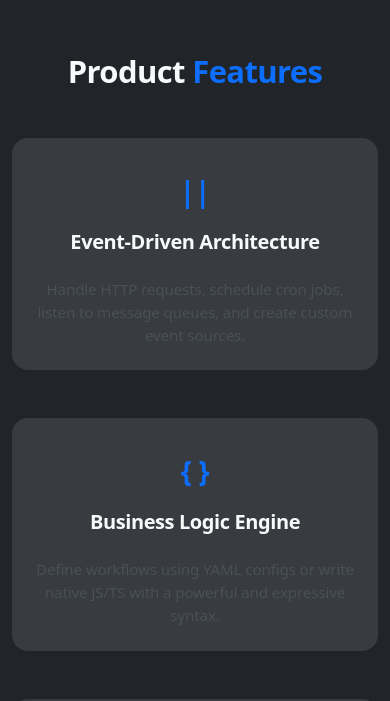
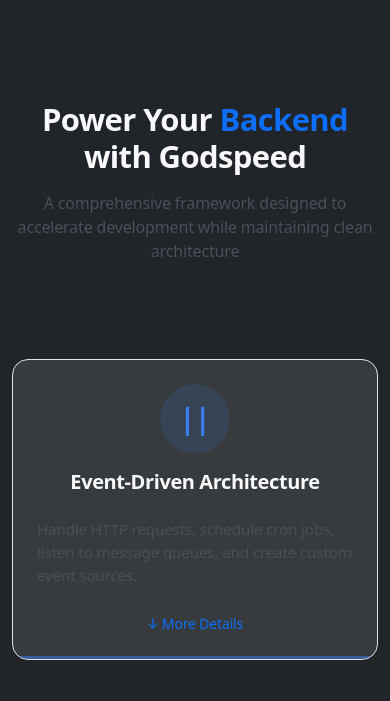
Before and after one commit to kranosOP/Godspeed-, a React (Create React App) app in the folder godspeed-landing/: page / in a window 390 px wide. Shown: the part 6517-7218 px from the top of the page. Built offline with nearby package versions, Linux system fonts and the light colour scheme.

Commit message:
Update Product.js

```diff
--- a/godspeed-landing/src/components/Product.js
+++ b/godspeed-landing/src/components/Product.js
@@ -1,66 +1,260 @@
-import React from 'react';
+import React, { useState } from 'react';
+import { motion } from 'framer-motion'; // Optional - for animations
 
 const features = [
   {
     title: 'Event-Driven Architecture',
     desc: 'Handle HTTP requests, schedule cron jobs, listen to message queues, and create custom event sources.',
-    icon: '||'
+    icon: '||',
+    color: '#3b82f6', // Blue
+    details: 'Build reactive systems that respond to business events in real-time with configurable event handlers and custom triggers.'
   },
   {
     title: 'Business Logic Engine',
     desc: 'Define workflows using YAML configs or write native JS/TS with a powerful and expressive syntax.',
-    icon: '{ }'
+    icon: '{ }',
+    color: '#f59e0b', // Amber
+    details: 'Create complex business workflows with conditional branching, parallel execution, error handling, and compensation logic.'
   },
   {
     title: 'Datasource Connectors',
     desc: 'Connect to databases, caches, APIs, and cloud services with configurable datasource plugins.',
-    icon: <svg xmlns="http://www.w3.org/2000/svg" width="24" height="24" fill="#3b82f6" viewBox="0 0 24 24"><path d="M19.3 8.12a.956.956 0 0 1-1-1.62l1-1a.956.956 0 0 1 1 1.62l-1 1Zm-2.6 9.76a.956.956 0 0 1-1-1.62l6-5a.956.956 0 0 1 1 1.62l-6 5Zm-11-5a.956.956 0 0 1-1-1.62l6-5a.956.956 0 0 1 1 1.62l-6 5Zm9-7.76a.956.956 0 0 1-1-1.62l1-1a.956.956 0 0 1 1 1.62l-1 1Z"/><path d="M12 8a4 4 0 1 0 0-8 4 4 0 0 0 0 8Zm0-6a2 2 0 1 1 0 4 2 2 0 0 1 0-4Zm0 22a4 4 0 1 0 0-8 4 4 0 0 0 0 8Zm0-6a2 2 0 1 1 0 4 2 2 0 0 1 0-4ZM4 16a4 4 0 1 0 0-8 4 4 0 0 0 0 8Zm0-6a2 2 0 1 1 0 4 2 2 0 0 1 0-4Zm16 6a4 4 0 1 0 0-8 4 4 0 0 0 0 8Zm0-6a2 2 0 1 1 0 4 2 2 0 0 1 0-4Z"/></svg>
+    icon: <svg xmlns="http://www.w3.org/2000/svg" width="24" height="24" fill="#3b82f6" viewBox="0 0 24 24"><path d="M19.3 8.12a.956.956 0 0 1-1-1.62l1-1a.956.956 0 0 1 1 1.62l-1 1Zm-2.6 9.76a.956.956 0 0 1-1-1.62l6-5a.956.956 0 0 1 1 1.62l-6 5Zm-11-5a.956.956 0 0 1-1-1.62l6-5a.956.956 0 0 1 1 1.62l-6 5Zm9-7.76a.956.956 0 0 1-1-1.62l1-1a.956.956 0 0 1 1 1.62l-1 1Z"/><path d="M12 8a4 4 0 1 0 0-8 4 4 0 0 0 0 8Zm0-6a2 2 0 1 1 0 4 2 2 0 0 1 0-4Zm0 22a4 4 0 1 0 0-8 4 4 0 0 0 0 8Zm0-6a2 2 0 1 1 0 4 2 2 0 0 1 0-4ZM4 16a4 4 0 1 0 0-8 4 4 0 0 0 0 8Zm0-6a2 2 0 1 1 0 4 2 2 0 0 1 0-4Zm16 6a4 4 0 1 0 0-8 4 4 0 0 0 0 8Zm0-6a2 2 0 1 1 0 4 2 2 0 0 1 0-4Z"/></svg>,
+    color: '#3b82f6', // Blue
+    details: 'Simplified data access with automatic connection pooling, query building, and transaction management across multiple backends.'
   },
   {
     title: 'Plugin Ecosystem',
     desc: 'Extend functionality with official plugins or create custom ones for specific business needs.',
-    icon: <svg xmlns="http://www.w3.org/2000/svg" width="24" height="24" fill="#86efac" viewBox="0 0 24 24"><path d="M13 11a1 1 0 0 0-1 1v.5a.5.5 0 0 1-.5.5.5.5 0 0 1-.5-.5V12a1 1 0 0 0-2 0v.5a2.5 2.5 0 0 0 2.5 2.5 2.5 2.5 0 0 0 2.5-2.5V12a1 1 0 0 0-1-1zm2-1a1 1 0 0 0-1 1v4a1 1 0 0 0 2 0v-4a1 1 0 0 0-1-1zm5 1a1 1 0 0 0-1 1v.5a.5.5 0 0 1-.5.5.5.5 0 0 1-.5-.5V12a1 1 0 0 0-2 0v.5a2.5 2.5 0 0 0 2.5 2.5 2.5 2.5 0 0 0 2.5-2.5V12a1 1 0 0 0-1-1zm2 5.25a.75.75 0 0 1-.75.75h-3.5a.75.75 0 0 1 0-1.5h3.5a.75.75 0 0 1 .75.75zM8 18a3 3 0 0 1-3 3H3a1 1 0 0 1-1-1v-2a3 3 0 0 1 3-3h2a1 1 0 0 1 1 1v2zm-3 1a1 1 0 1 0 0-2 1 1 0 0 0 0 2zM22 3a1 1 0 0 1-1 1h-2a3 3 0 0 1-3 3v2a1 1 0 0 1-1 1h-2a3 3 0 0 1-3-3V5a1 1 0 0 1 1-1h2a3 3 0 0 1 3-3h2a1 1 0 0 1 1 1v1zm-6 0h1a1 1 0 1 0-1-1v1z"/></svg>
+    icon: <svg xmlns="http://www.w3.org/2000/svg" width="24" height="24" fill="#86efac" viewBox="0 0 24 24"><path d="M13 11a1 1 0 0 0-1 1v.5a.5.5 0 0 1-.5.5.5.5 0 0 1-.5-.5V12a1 1 0 0 0-2 0v.5a2.5 2.5 0 0 0 2.5 2.5 2.5 2.5 0 0 0 2.5-2.5V12a1 1 0 0 0-1-1zm2-1a1 1 0 0 0-1 1v4a1 1 0 0 0 2 0v-4a1 1 0 0 0-1-1zm5 1a1 1 0 0 0-1 1v.5a.5.5 0 0 1-.5.5.5.5 0 0 1-.5-.5V12a1 1 0 0 0-2 0v.5a2.5 2.5 0 0 0 2.5 2.5 2.5 2.5 0 0 0 2.5-2.5V12a1 1 0 0 0-1-1zm2 5.25a.75.75 0 0 1-.75.75h-3.5a.75.75 0 0 1 0-1.5h3.5a.75.75 0 0 1 .75.75zM8 18a3 3 0 0 1-3 3H3a1 1 0 0 1-1-1v-2a3 3 0 0 1 3-3h2a1 1 0 0 1 1 1v2zm-3 1a1 1 0 1 0 0-2 1 1 0 0 0 0 2zM22 3a1 1 0 0 1-1 1h-2a3 3 0 0 1-3 3v2a1 1 0 0 1-1 1h-2a3 3 0 0 1-3-3V5a1 1 0 0 1 1-1h2a3 3 0 0 1 3-3h2a1 1 0 0 1 1 1v1zm-6 0h1a1 1 0 1 0-1-1v1z"/></svg>,
+    color: '#86efac', // Green
+    details: 'Choose from auth, caching, rate-limiting, metrics, logging, and validation plugins, or build your own with a standardized interface.'
   },
   {
     title: 'API Documentation',
     desc: 'Auto-generate OpenAPI/Swagger docs from your service definitions for better developer experience.',
-    icon: <svg xmlns="http://www.w3.org/2000/svg" width="24" height="24" viewBox="0 0 24 24"><path fill="#3b82f6" d="M10 8v8h4V8h-4m0-2h4a2 2 0 0 1 2 2v8a2 2 0 0 1-2 2h-4a2 2 0 0 1-2-2V8a2 2 0 0 1 2-2m-2 14v2h8v-2h-8m14-4V4a2 2 0 0 0-2-2H4a2 2 0 0 0-2 2v14a2 2 0 0 0 2 2h2v-2H4V4h16v12h-2m0 2v2h2a2 2 0 0 0 2-2h-4Z"/></svg>
+    icon: <svg xmlns="http://www.w3.org/2000/svg" width="24" height="24" viewBox="0 0 24 24"><path fill="#3b82f6" d="M10 8v8h4V8h-4m0-2h4a2 2 0 0 1 2 2v8a2 2 0 0 1-2 2h-4a2 2 0 0 1-2-2V8a2 2 0 0 1 2-2m-2 14v2h8v-2h-8m14-4V4a2 2 0 0 0-2-2H4a2 2 0 0 0-2 2v14a2 2 0 0 0 2 2h2v-2H4V4h16v12h-2m0 2v2h2a2 2 0 0 0 2-2h-4Z"/></svg>,
+    color: '#3b82f6', // Blue
+    details: 'Interactive API documentation with request/response examples, schema validation, and testing capabilities built right in.'
   },
   {
     title: 'Clean Architecture',
     desc: 'Separate concerns with distinct layers for configs, mapping, business logic, and infrastructure.',
-    icon: <svg xmlns="http://www.w3.org/2000/svg" width="24" height="24" fill="#c084fc" viewBox="0 0 24 24"><path d="M19.14 12.94c.04-.3.06-.61.06-.94 0-.32-.02-.64-.07-.94l2.03-1.58c.18-.14.23-.41.12-.61l-1.92-3.32c-.12-.22-.37-.29-.59-.22l-2.39.96c-.5-.38-1.03-.7-1.62-.94l-.36-2.54c-.04-.24-.24-.41-.48-.41h-3.84c-.24 0-.43.17-.47.41l-.36 2.54c-.59.24-1.13.57-1.62.94l-2.39-.96c-.22-.08-.47 0-.59.22L2.74 8.87c-.12.21-.08.47.12.61l2.03 1.58c-.05.3-.09.63-.09.94s.02.64.07.94l-2.03 1.58c-.18.14-.23.41-.12.61l1.92 3.32c.12.22.37.29.59.22l2.39-.96c.5.38 1.03.7 1.62.94l.36 2.54c.05.24.24.41.48.41h3.84c.24 0 .44-.17.47-.41l.36-2.54c.59-.24 1.13-.56 1.62-.94l2.39.96c.22.08.47 0 .59-.22l1.92-3.32c.12-.22.07-.47-.12-.61l-2.01-1.58zM12 15.6c-1.98 0-3.6-1.62-3.6-3.6s1.62-3.6 3.6-3.6 3.6 1.62 3.6 3.6-1.62 3.6-3.6 3.6z"/></svg>
+    icon: <svg xmlns="http://www.w3.org/2000/svg" width="24" height="24" fill="#c084fc" viewBox="0 0 24 24"><path d="M19.14 12.94c.04-.3.06-.61.06-.94 0-.32-.02-.64-.07-.94l2.03-1.58c.18-.14.23-.41.12-.61l-1.92-3.32c-.12-.22-.37-.29-.59-.22l-2.39.96c-.5-.38-1.03-.7-1.62-.94l-.36-2.54c-.04-.24-.24-.41-.48-.41h-3.84c-.24 0-.43.17-.47.41l-.36 2.54c-.59.24-1.13.57-1.62.94l-2.39-.96c-.22-.08-.47 0-.59.22L2.74 8.87c-.12.21-.08.47.12.61l2.03 1.58c-.05.3-.09.63-.09.94s.02.64.07.94l-2.03 1.58c-.18.14-.23.41-.12.61l1.92 3.32c.12.22.37.29.59.22l2.39-.96c.5.38 1.03.7 1.62.94l.36 2.54c.05.24.24.41.48.41h3.84c.24 0 .44-.17.47-.41l.36-2.54c.59-.24 1.13-.56 1.62-.94l2.39.96c.22.08.47 0 .59-.22l1.92-3.32c.12-.22.07-.47-.12-.61l-2.01-1.58zM12 15.6c-1.98 0-3.6-1.62-3.6-3.6s1.62-3.6 3.6-3.6 3.6 1.62 3.6 3.6-1.62 3.6-3.6 3.6z"/></svg>,
+    color: '#c084fc', // Purple
+    details: 'Maintain scalable codebases with separation of concerns that makes testing, debugging, and extending your applications easier.'
   },
+  {
+    title: 'Developer Experience',
+    desc: 'Hot-reloading, type safety, and intuitive tooling reduce development time and improve code quality.',
+    icon: <svg xmlns="http://www.w3.org/2000/svg" width="24" height="24" viewBox="0 0 24 24" fill="#ef4444"><path d="M20.59 12l-3.3-3.3a1 1 0 1 1 1.42-1.4l4 4a1 1 0 0 1 0 1.4l-4 4a1 1 0 0 1-1.42-1.4l3.3-3.3zM3.4 12l3.3 3.3a1 1 0 0 1-1.42 1.4l-4-4a1 1 0 0 1 0-1.4l4-4a1 1 0 0 1 1.42 1.4L3.4 12z"/></svg>,
+    color: '#ef4444', // Red
+    details: 'Boost productivity with CLI tools, scaffolding generators, comprehensive debugging, and built-in performance monitoring.'
+  },
+  {
+    title: 'Runtime Flexibility',
+    desc: 'Built for both Node.js and Bun runtime environments with optimized performance.',
+    icon: <svg xmlns="http://www.w3.org/2000/svg" width="24" height="24" viewBox="0 0 24 24" fill="#8b5cf6"><path d="M13 9h5.5L13 3.5V9M6 2h8l6 6v12a2 2 0 0 1-2 2H6a2 2 0 0 1-2-2V4c0-1.11.89-2 2-2m9 16v-2H6v2h9m3-4v-2H6v2h12z"/></svg>,
+    color: '#8b5cf6', // Violet
+    details: 'Leverage the speed of Bun or the maturity of Node.js with the same codebase, enabling smooth transitions as needs evolve.'
+  }
 ];
 
-const ProductFeatures = () => (
-  <div className="bg-dark text-light py-5">
-    <div className="container">
-      <h2 className="text-center mb-5 fw-bold display-5">
-        Product <span className="text-primary">Features</span>
+const ProductFeatures = () => {
+  const [activeCard, setActiveCard] = useState(null);
+
+  // Card hover effects
+  const cardVariants = {
+    hover: {
+      y: -8,
+      transition: { type: "spring", stiffness: 300 }
+    }
+  };
+
+  return (
+    <section className="bg-dark text-light py-5" id="features">
+      <div className="container py-5">
+        <div className="row justify-content-center mb-5">
+          <div className="col-lg-8 text-center">
+            <h2 className="text-center mb-3 fw-bold display-5" data-aos="fade-up">
+              Power Your <span className="text-primary">Backend</span> with Godspeed
             </h2>
+            <p className="text-light-emphasis mb-5" data-aos="fade-up" data-aos-delay="100">
+              A comprehensive framework designed to accelerate development while maintaining clean architecture
+            </p>
+          </div>
+        </div>
 
-      <div className="row g-4">
+        <div className="row g-4 justify-content-center">
           {features.map((feature, index) => (
-          <div className="col-md-4 mb-4" key={index}>
-            <div className="bg-light bg-opacity-10 rounded-4 h-100" style={{ backgroundColor: '#dee2e6' }}>
-              <div className="text-center pt-4 pb-2">
-                <div className="d-inline-flex align-items-center justify-content-center mb-2" style={{width: '60px', height: '60px'}}>
+            <div
+              className="col-md-6 col-lg-4 mb-4"
+              key={index}
+              data-aos="fade-up"
+              data-aos-delay={index * 50}
+            >
+              <motion.div
+                className="bg-light bg-opacity-10 rounded-4 h-100 border border-1 position-relative"
+                style={{
+                  borderColor: 'rgba(255,255,255,0.05)',
+                  overflow: 'hidden',
+                  cursor: 'pointer'
+                }}
+                whileHover="hover"
+                variants={cardVariants}
+                onMouseEnter={() => setActiveCard(index)}
+                onMouseLeave={() => setActiveCard(null)}
+              >
+                {/* Feature header */}
+                <div className="text-center pt-4 pb-3 px-3">
+                  <div
+                    className="d-inline-flex align-items-center justify-content-center mb-3 rounded-circle"
+                    style={{
+                      width: '70px',
+                      height: '70px',
+                      backgroundColor: `${feature.color}20`,
+                      transition: 'all 0.3s ease'
+                    }}
+                  >
                     {typeof feature.icon === 'string' ? (
-                    <span className="text-primary fw-bold fs-1">{feature.icon}</span>
+                      <span className="fw-bold fs-1" style={{ color: feature.color }}>{feature.icon}</span>
                     ) : (
                       feature.icon
                     )}
                   </div>
-                <h3 className="h5 text-center mb-3 fw-semibold text-light">{feature.title}</h3>
+                  <h3 className="h5 text-center fw-semibold text-light mb-2">{feature.title}</h3>
                 </div>
-              <p className="text-center px-4 pb-4 mb-0 text-light-emphasis" style={{ fontSize: '0.95rem' }}>{feature.desc}</p>
+
+                {/* Feature content */}
+                <div className="px-4 pb-4">
+                  <p className="text-light-emphasis mb-3" style={{ fontSize: '0.95rem' }}>
+                    {feature.desc}
+                  </p>
+
+                  {/* Expandable details */}
+                  <div
+                    className="details-container"
+                    style={{
+                      height: activeCard === index ? 'auto' : '0',
+                      opacity: activeCard === index ? 1 : 0,
+                      overflow: 'hidden',
+                      transition: 'opacity 0.3s ease'
+                    }}
+                  >
+                    <div className="border-top border-light border-opacity-10 pt-3 mt-2">
+                      <p className="text-light-emphasis small mb-0">
+                        {feature.details}
+                      </p>
                     </div>
+                  </div>
+
+                  {/* Learn more indicator */}
+                  <div className="text-center mt-2">
+                    <small className="text-primary">
+                      {activeCard === index ? '↑ Less Details' : '↓ More Details'}
+                    </small>
+                  </div>
+                </div>
+
+                {/* Accent border at the bottom */}
+                <div
+                  className="position-absolute bottom-0 start-0 w-100"
+                  style={{
+                    height: '3px',
+                    backgroundColor: feature.color,
+                    opacity: activeCard === index ? 1 : 0.5,
+                    transition: 'opacity 0.3s ease'
+                  }}
+                />
+              </motion.div>
             </div>
           ))}
         </div>
+
+        {/* Code example section */}
+        <div className="row justify-content-center mt-5" data-aos="fade-up">
+          <div className="col-lg-10">
+            <div className="bg-light bg-opacity-5 rounded-4 p-4 border border-1" style={{ borderColor: 'rgba(255,255,255,0.05)' }}>
+              <div className="mb-3">
+                <span className="badge bg-primary mb-2">Example Configuration</span>
+                <h4 className="text-light mb-3">Simple API with Database Connection</h4>
+              </div>
+              <div className="bg-dark p-3 rounded" style={{ border: '1px solid rgba(99, 102, 106, 0.3)' }}>
+                <pre className="text-light-emphasis mb-0" style={{ fontSize: '0.8rem', overflow: 'auto' }}>
+                  <code>
+{`# Godspeed service configuration
+service:
+  name: user-service
+  version: 1.0.0
+
+datasources:
+  - name: userDB
+    type: postgres
+    config:
+      connection_string: "{{secrets.DB_URL}}"
+
+http:
+  port: 8080
+  routes:
+    - path: /users
+      method: GET
+      workflow: listUsers
+    - path: /users
+      method: POST
+      workflow: createUser
+
+workflows:
+  createUser:
+    tasks:
+      - id: validateInput
+        type: function
+        handler: modules/users/validate.js
+      - id: saveToDb
+        type: datasource
+        source: userDB
+        operation: insert
+        input:
+          table: users
+          data: "{{$workflow.input}}"
+      - id: publishEvent
+        type: event
+        event: user.created
+        payload: "{{$task.saveToDb.result}}"
+`}
+                  </code>
+                </pre>
+              </div>
+              <div className="text-end mt-2">
+                <a href="https://godspeed.systems/docs/" className="btn btn-sm btn-outline-primary" target="_blank" rel="noopener noreferrer">
+                  View Documentation →
+                </a>
               </div>
             </div>
+          </div>
+        </div>
+
+        {/* Call to action */}
+        <div className="row justify-content-center text-center mt-5" data-aos="fade-up">
+          <div className="col-lg-8">
+            <div className="p-4 rounded-4 bg-primary bg-opacity-10 border border-primary border-opacity-25">
+              <h4 className="text-primary mb-3">Ready to accelerate your development?</h4>
+              <p className="text-light-emphasis mb-4">
+                Start building with Godspeed today and experience the difference in developer productivity.
+              </p>
+              <div className="d-flex justify-content-center gap-3">
+                <a href="https://github.com/godspeedsystems/gs-node-service" className="btn btn-primary" target="_blank" rel="noopener noreferrer">
+                  Get Started
+                </a>
+                <a href="https://studio.godspeed.systems/" className="btn btn-outline-light" target="_blank" rel="noopener noreferrer">
+                  Try Godspeed Studio
+                </a>
+              </div>
+            </div>
+          </div>
+        </div>
+      </div>
+    </section>
   );
+};
 
 export default ProductFeatures;
```
Lines whose indentation alone changed are shown as unchanged.
